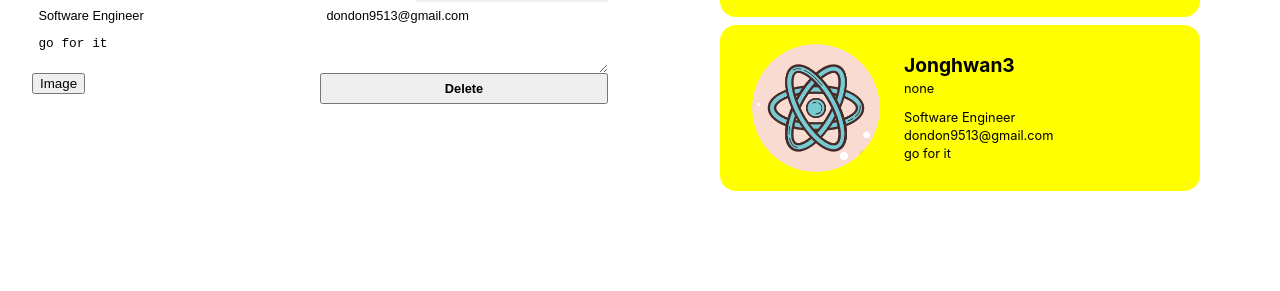
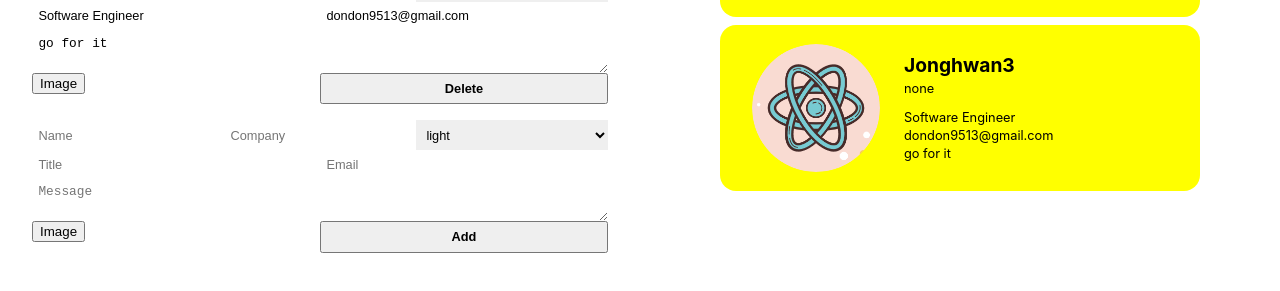
Before and after one commit to jhkim9513/cardMaker, a React (Create React App) app: page /maker in a window 1280 px wide. Shown: the part 475-766 px from the top of the page. Built offline with nearby package versions, Linux system fonts and the light colour scheme; no server answers; sample sign-in values are in the browser's storage; grey boxes are pictures that could not be loaded.

Commit message:
add CardAddForm component

```diff
--- /dev/null
+++ b/src/components/card_add_form/card_add_form.jsx
@@ -0,0 +1,85 @@
+import React, { useRef } from "react";
+import Button from "../button/button";
+import ImageFileInput from "../image_file_input/image_file_input";
+import styles from "./card_add_form.module.css";
+
+const CardAddForm = ({ onAdd }) => {
+  const formRef = useRef();
+  const nameRef = useRef();
+  const companyRef = useRef();
+  const themeRef = useRef();
+  const titleRef = useRef();
+  const emailRef = useRef();
+  const messageRef = useRef();
+
+  const onSubmit = (event) => {
+    event.preventDefault();
+    const card = {
+      id: Date.now(), //uuid
+      name: nameRef.current.value || "",
+      company: companyRef.current.value || "",
+      theme: themeRef.current.value,
+      title: titleRef.current.value || "",
+      email: emailRef.current.value || "",
+      message: messageRef.current.value || "",
+      fileName: "",
+      fileURL: "",
+    };
+    formRef.current.reset(); //form 제출하면 내용이 모두 초기화되도록
+    onAdd(card);
+  };
+  return (
+    <form ref={formRef} className={styles.form}>
+      <input
+        ref={nameRef}
+        className={styles.input}
+        type="text"
+        name="name"
+        placeholder="Name"
+      />
+      <input
+        ref={companyRef}
+        className={styles.input}
+        type="text"
+        name="company"
+        placeholder="Company"
+      />
+      <select
+        ref={themeRef}
+        className={styles.select}
+        name="theme"
+        placeholder="Theme"
+      >
+        <option placeholder="light">light</option>
+        <option placeholder="dark">dark</option>
+        <option placeholder="colorful">colorful</option>
+      </select>
+      <input
+        ref={titleRef}
+        className={styles.input}
+        type="text"
+        name="title"
+        placeholder="Title"
+      />
+      <input
+        ref={emailRef}
+        className={styles.input}
+        type="text"
+        name="email"
+        placeholder="Email"
+      />
+      <textarea
+        ref={messageRef}
+        className={styles.textarea}
+        name="message"
+        placeholder="Message"
+      ></textarea>
+      <div className={styles.fileInput}>
+        <ImageFileInput />
+      </div>
+      <Button name="Add" onClick={onSubmit} />
+    </form>
+  );
+};
+
+export default CardAddForm;
--- /dev/null
+++ b/src/components/card_add_form/card_add_form.module.css
@@ -0,0 +1,45 @@
+@value makerBlack, makerWhite from '../../common/colors.css';
+
+.form {
+  display: flex;
+  width: 100%;
+  flex-wrap: wrap;
+  border-top: 1px solid makerBlack;
+  border-left: 1px solid makerBlack;
+  margin-bottom: 1em;
+}
+
+.input,
+.textarea,
+.select,
+.button,
+.fileInput {
+  font-size: 0.8rem;
+  width: 100%;
+  border: 0;
+  padding: 0.5em;
+  border-bottom: 1px solid makerBlack;
+  border-right: 1px solid makerBlack;
+  background: makerWhite;
+}
+
+.input,
+.select {
+  flex: 1 1 30%;
+}
+
+.fileInput {
+  padding: 0;
+  flex: 1 1 50%;
+}
+
+.input:focus,
+.textarea:focus,
+.select:focus,
+.button:focus {
+  outline: 0;
+}
+
+.textarea {
+  flex-basis: 100%;
+}
--- a/src/components/editor/editor.jsx
+++ b/src/components/editor/editor.jsx
@@ -1,13 +1,15 @@
 import React from "react";
+import CardAddForm from "../card_add_form/card_add_form";
 import CardEditForm from "../card_edit_form/card_edit_form";
 import styles from "./editor.module.css";
 
-const Editor = ({ cards }) => (
+const Editor = ({ cards, addCard }) => (
   <section className={styles.editor}>
     <h1 className={styles.title}>Card Maker</h1>
     {cards.map((card) => (
-      <CardEditForm card={card} />
+      <CardEditForm key={card.id} card={card} />
     ))}
+    <CardAddForm onAdd={addCard} />
   </section>
 );
 
--- a/src/components/maker/maker.jsx
+++ b/src/components/maker/maker.jsx
@@ -54,11 +54,16 @@
       }
     });
   });
+
+  const addCard = (card) => {
+    const updated = [...cards, card];
+    setCards(updated);
+  };
   return (
     <section className={styles.maker}>
       <Header onLogout={onLogout} />
       <div className={styles.container}>
-        <Editor cards={cards} />
+        <Editor cards={cards} addCard={addCard} />
         <Preview cards={cards} />
       </div>
       <Footer />
```
